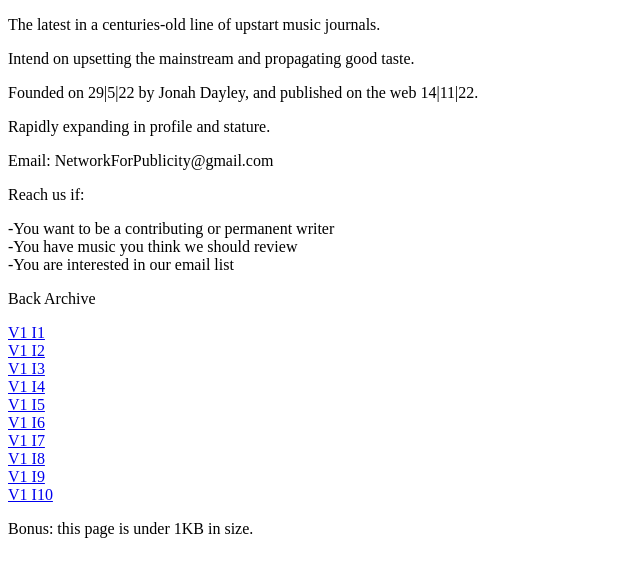
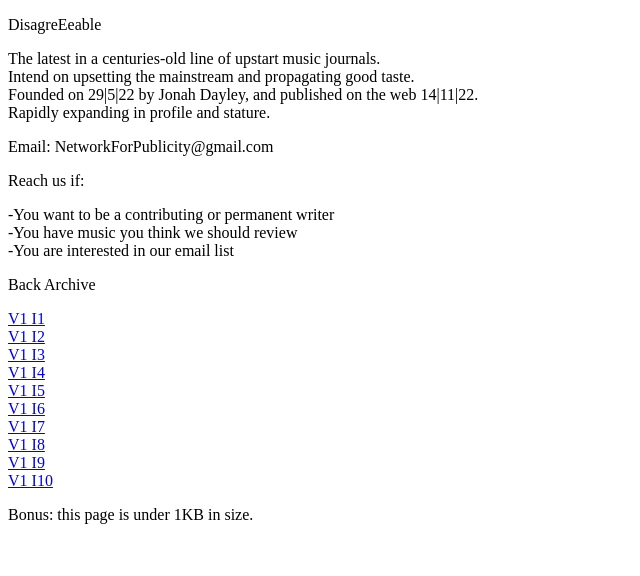
Before and after one commit to DisagreEeable/DisagreEeable, a plain HTML site: page index.html in a window 1280 px wide. Shown: the whole page, without its empty margins (0-640 px from the left). Drawn offline with Linux system fonts and the light colour scheme.

Commit message:
Update index.html

```diff
--- a/index.html
+++ b/index.html
@@ -1 +1 @@
-<!DOCTYPE html><link rel="icon" href="data:,"><meta name="viewport" content="width=device-width,initial-scale=1.0"><title>DisagreEeable</title><p>The latest in a centuries-old line of upstart music journals.<p>Intend on upsetting the mainstream and propagating good taste.<p>Founded on 29|5|22 by Jonah Dayley, and published on the web 14|11|22.<p>Rapidly expanding in profile and stature.<p>Email: NetworkForPublicity@gmail.com<p>Reach us if:<p>-You want to be a contributing or permanent writer<br>-You have music you think we should review<br>-You are interested in our email list<br><p>Back Archive<p><a href="V1I1.pdf">V1 I1</a><br><a href="V1I2.pdf">V1 I2</a><br><a href="V1I3.pdf">V1 I3</a><br><a href="V1I4.pdf">V1 I4</a><br><a href="V1I5.pdf">V1 I5</a><br><a href="V1I6.pdf">V1 I6</a><br><a href="V1I7.pdf">V1 I7</a><br><a href="V1I8.pdf">V1 I8</a><br><a href="V1I9.pdf">V1 I9</a><br><a href="V1I10.pdf">V1 I10</a><br><p>Bonus: this page is under 1KB in size.
+<!DOCTYPE html><link rel="icon" href="data:,"><meta name="viewport" content="width=device-width,initial-scale=1.0"><title>DisagreEeable</title><p>DisagreEeable<p>The latest in a centuries-old line of upstart music journals.<br>Intend on upsetting the mainstream and propagating good taste.<br>Founded on 29|5|22 by Jonah Dayley, and published on the web 14|11|22.<br>Rapidly expanding in profile and stature.<p>Email: NetworkForPublicity@gmail.com<p>Reach us if:<p>-You want to be a contributing or permanent writer<br>-You have music you think we should review<br>-You are interested in our email list<br><p>Back Archive<p><a href="V1I1.pdf">V1 I1</a><br><a href="V1I2.pdf">V1 I2</a><br><a href="V1I3.pdf">V1 I3</a><br><a href="V1I4.pdf">V1 I4</a><br><a href="V1I5.pdf">V1 I5</a><br><a href="V1I6.pdf">V1 I6</a><br><a href="V1I7.pdf">V1 I7</a><br><a href="V1I8.pdf">V1 I8</a><br><a href="V1I9.pdf">V1 I9</a><br><a href="V1I10.pdf">V1 I10</a><br><p>Bonus: this page is under 1KB in size.
```
